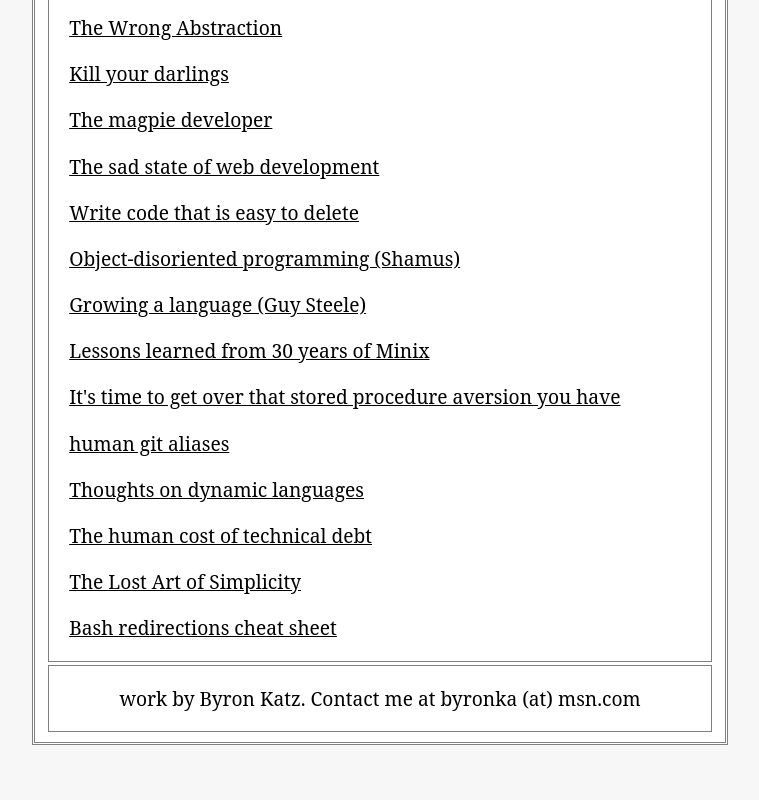
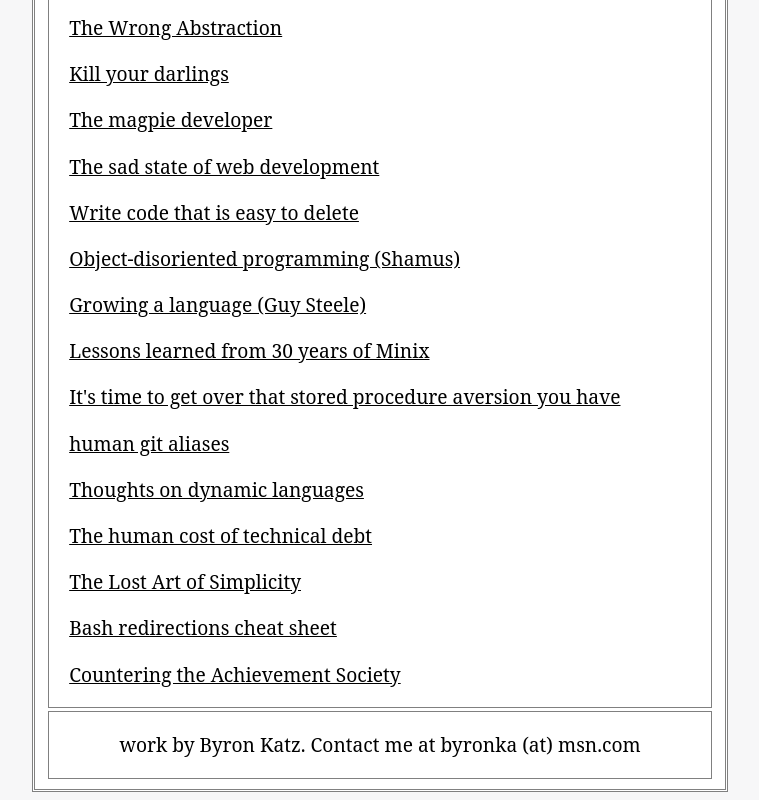
Before and after one commit to byronka/renomadwebsite, a plain HTML site: page play.html in a window 1280 px wide. Shown: the part 2370-3170 px from the top of the page, without its empty margins (260-1019 px from the left). Before the commit the page ends 3123 px from the top, so only its background shows below. Drawn offline with nearby package versions, Linux system fonts and the light colour scheme; files that its build step writes are made by us from their sources.

Commit message:
adding a new article about countering the achievement society

```diff
--- a/play.html
+++ b/play.html
@@ -61,5 +61,6 @@
 		<p><a class="typ_link" href="http://www.daedtech.com/human-cost-tech-debt/">The human cost of technical debt</a></p>
 		<p><a class="typ_link" href="https://www.tablegroup.com/hub/post/the-lost-art-of-simplicity">The Lost Art of Simplicity</a></p>
 		<p><a class="typ_link" href="https://github.com/pkrumins/bash-redirections-cheat-sheet/blob/master/bash-redirections-cheat-sheet.txt">Bash redirections cheat sheet</a></p>
+		<p><a class="typ_link" href="https://iainews.iai.tv/articles/should-we-rediscover-education-as-leisure-auid-1109">Countering the Achievement Society</a></p>
 
         <!--#include virtual="footer.html" -->
```
Also changed, not shown: external_author_docs/countering_the_achievement_society.txt (added).
